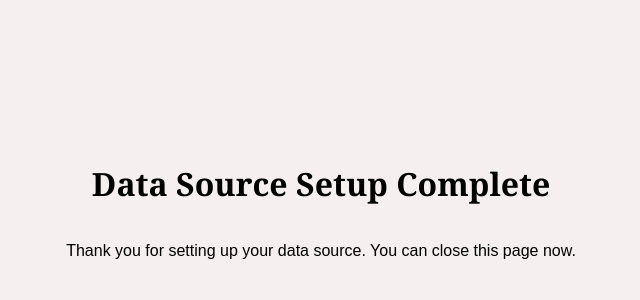
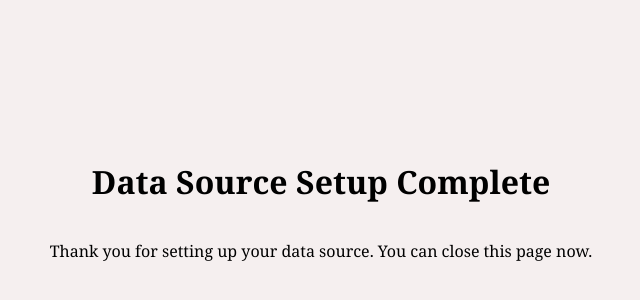
Before and after one commit to sash-kaveri/sash-kaveri.github.io, a plain HTML site: page index.html in a window 1280 px wide. Shown: the part 192-492 px from the top of the page, without its empty margins (319-959 px from the left). Drawn offline with Linux system fonts and the light colour scheme.

Commit message:
Update index.html

```diff
--- a/index.html
+++ b/index.html
@@ -12,7 +12,7 @@
             align-items: center;
             height: 100vh;
             margin: 0;
-            font-family: "Arial", sans-serif;
+            font-family: "Georgia", serif;
         }
 
         h1 {
```
